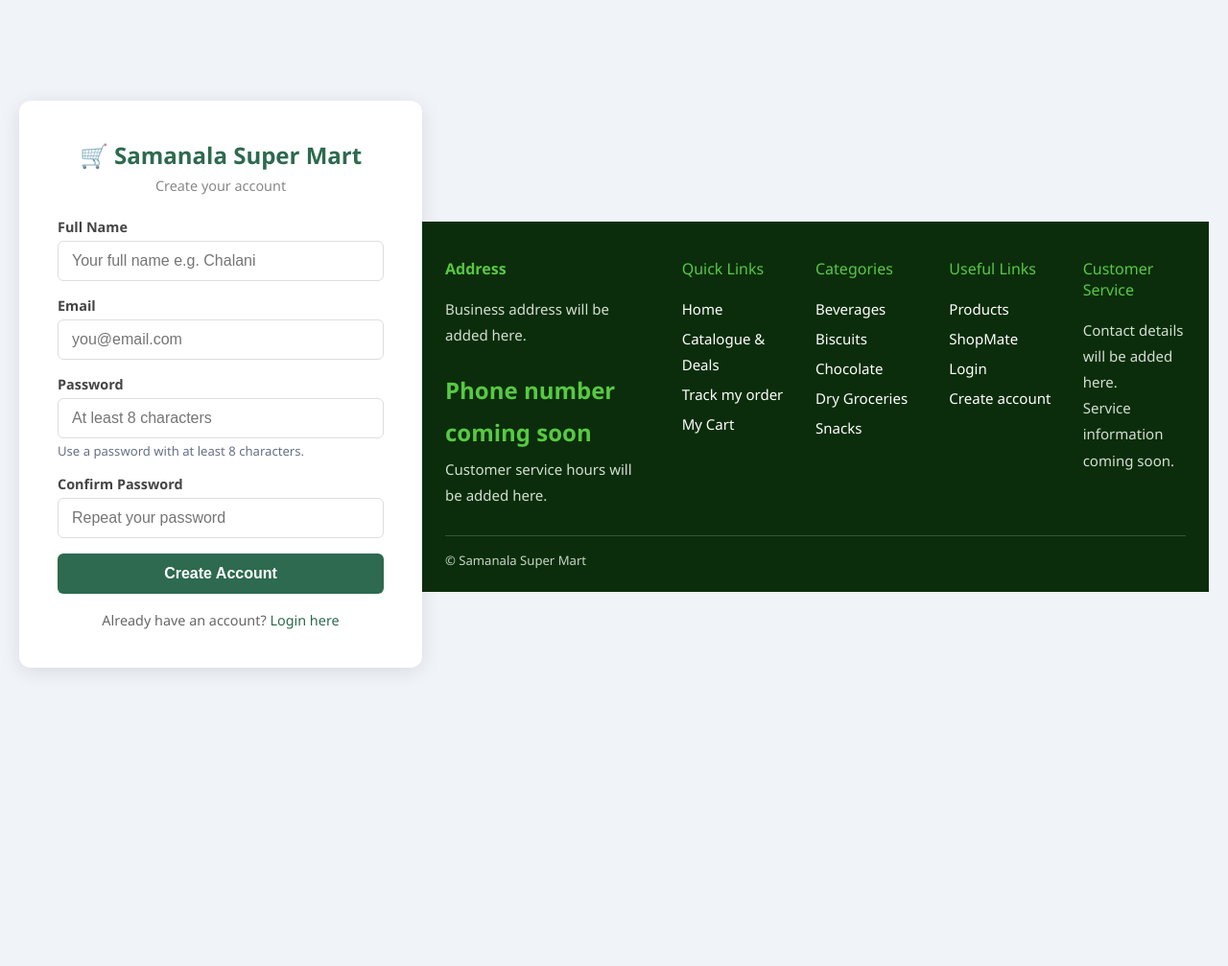
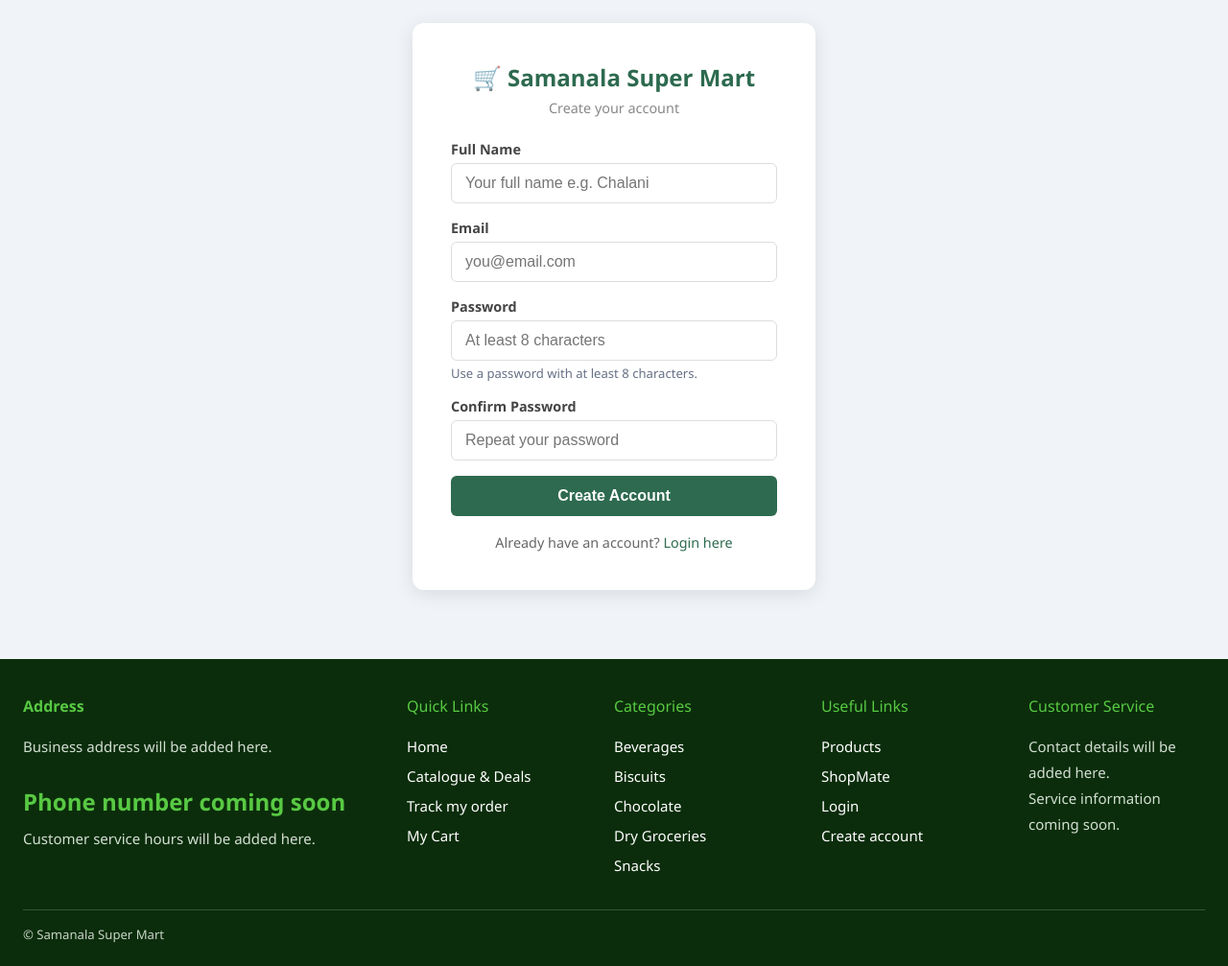
Before and after one commit to Randika2002-Udayangani/SMART_INVENTORY_AND_RETAIL_DSS, a Django app: page /customer/register/ in a window 1280 px wide. Shown: the whole page at 96% size. Before the commit the page ends 700 px from the top, so only its background shows below. Run offline with Django 4.2, Linux system fonts and the light colour scheme.

Commit message:
Fix footer in Register and Login pages

```diff
--- a/customer/templates/customer/register.html
+++ b/customer/templates/customer/register.html
@@ -9,11 +9,17 @@
         body {
             font-family: 'Segoe UI', sans-serif;
             background: #f0f4f8;
+            min-height: 100vh;
+            display: flex;
+            flex-direction: column;
+        }
+        .auth-main {
+            flex: 1;
+            width: 100%;
             display: flex;
             justify-content: center;
             align-items: center;
-            min-height: 100vh;
-            padding: 20px;
+            padding: 24px 20px;
         }
         .card {
             background: white;
@@ -45,6 +51,7 @@
     </style>
 </head>
 <body>
+<main class="auth-main">
     <div class="card">
         <h2>🛒 Samanala Super Mart</h2>
         <p class="subtitle">Create your account</p>
@@ -69,6 +76,7 @@
 
         <div class="login-link">Already have an account? <a href="/customer/login/">Login here</a></div>
     </div>
+</main>
 
 <script>
     async function doRegister() {
```
Also changed, not shown: customer/templates/customer/login.html (+10 -1 lines). Lines whose indentation alone changed are shown as unchanged.
